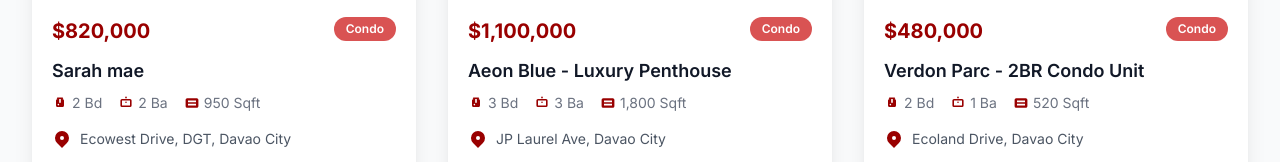
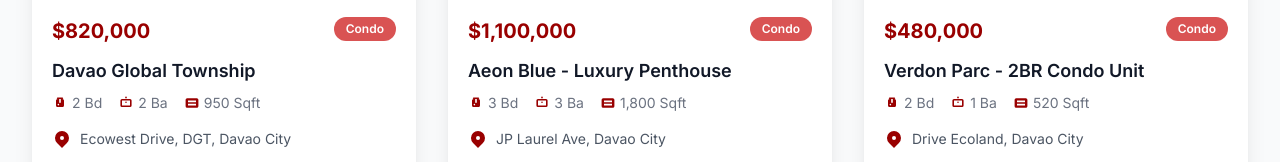
Before and after one commit to icprealestatebroker/icprealtyandbrokerage-website, a plain HTML site: page index.html in a window 1280 px wide. Shown: the part 672-834 px from the top of the page. Drawn offline with nearby package versions, Linux system fonts and the light colour scheme.

Commit message:
Update index.html

```diff
--- a/index.html
+++ b/index.html
@@ -120,7 +120,7 @@
             // --- NEW LISTING: Davao Global Township ---
             {
                 id: 10,
-                title: "Sarah mae",
+                title: "Davao Global Township",
                 price: 820000,
                 beds: 2,
                 baths: 2,
@@ -150,7 +150,7 @@
                 baths: 1,
                 sqft: 520,
                 type: "Condo",
-                address: "Ecoland Drive, Davao City",
+                address: "Drive Ecoland, Davao City",
                 image: "https://placehold.co/600x400/0047AB/FFFFFF?text=Verdon+Parc+Condo" // Blue placeholder for a condo
             },
             // --- REST OF MOCK PROPERTIES ---
```
